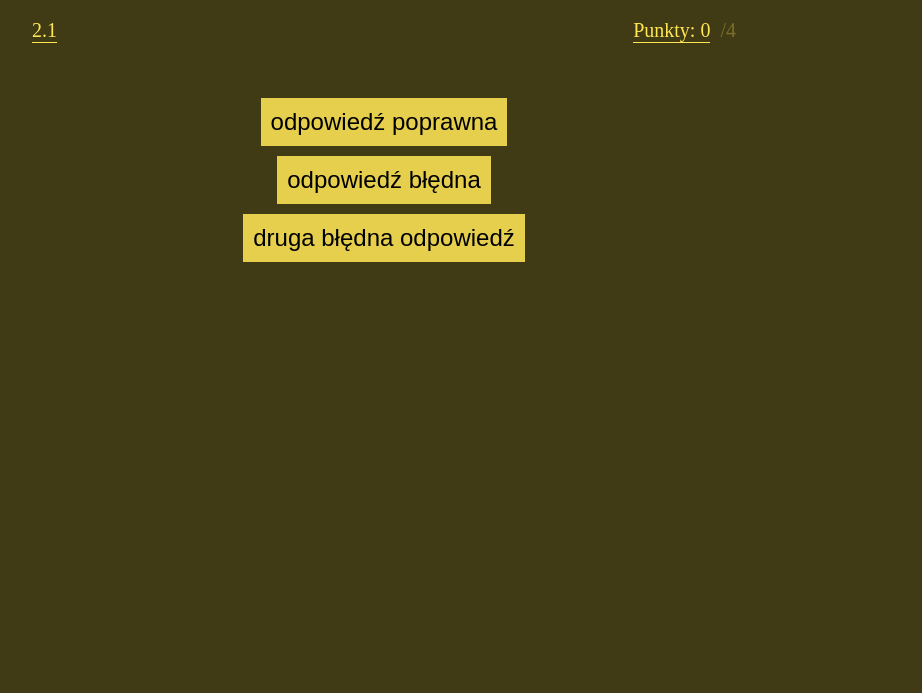
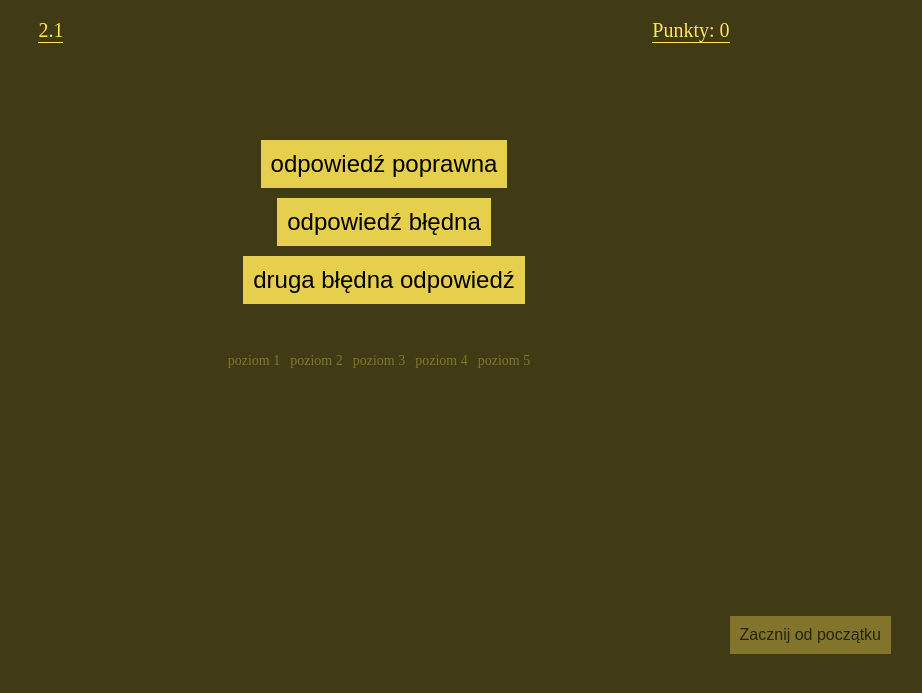
Before and after one commit to NilmergOmino/czlowiek-zolc, a plain HTML site: page index.html in a window 1280 px wide. Both pictures are taken after a click on the button "Start". Shown: the part 61-754 px from the top of the page, without its empty margins (256-1178 px from the left). Drawn offline with Linux system fonts and the light colour scheme.

Commit message:
object oriented finished

```diff
--- a/index.html
+++ b/index.html
@@ -18,17 +18,19 @@
                 <div class="points_current">
                     Punkty: <span id="points_container">0</span>
                 </div>
-                <span class="points_max" id="points_max"></span>
+                <!-- <span class="points_max" id="points_max"></span> -->
             </div>
         </div>
         <button class="btn button_play" id="button_play">Start</button>
-        <div class="questions hidden" id="questions"></div>
-        <div class="angry-man">
-
-        </div>
+        <div class="answers-container hidden" id="answers"></div>
+        <div class="lvls-container" id="lvls-container"></div>
+        <!-- <div class="restart_container"> -->
+            <button class="btn button_restart">Zacznij od początku</button>
+        <!-- </div> -->
     </main>
     <script src="js/questions.js"></script>
-    <script src="js/alerts.js"></script>
-    <script src="js/scripts.js"></script>
+    <script src="js/alert.js"></script>
+    <!-- <script src="js/scripts.js"></script> -->
+    <script src="js/game.js"></script>
 </body>
 </html>
--- /dev/null
+++ b/js/game.js
@@ -0,0 +1,126 @@
+const button_play = document.getElementById('button_play');
+const pointsContainer = document.getElementById('points_container');
+const answers = document.getElementById('answers');
+const timeContainer = document.getElementById('time');
+const lvlsContainer = document.getElementById('lvls-container');
+
+window.onload = function(){
+    Game.init();
+    button_play.addEventListener('click', function(){
+        Game.display("hide", this);
+        Game.display("show", answers);
+        Game.setQuestion();
+    })
+};
+
+const Game = {
+    init: function(){
+        Game.lvl = 1;
+        Game.questionNumber = 0;
+        Game.points = 0;
+        Game.time = 50;
+        Game.timeDrop = true;
+        pointsContainer.innerHTML = Game.points;
+        Game.questionsArr = Questions["lvl"+Game.lvl];
+        Game.lvlsFinished();
+    },
+    nextLevel: function(){
+        Game.questionNumber = 0;
+        Game.points = 0;
+        Game.timeDrop = true;
+        pointsContainer.innerHTML = Game.points;
+        Game.questionsArr = Questions["lvl"+Game.lvl];
+        Game.setQuestion();
+    },
+    display: function(action, el){
+        (action == "hide")? el.classList.add("hidden") : el.classList.remove("hidden");
+    },
+    setQuestion: function(){
+        if(Game.questionNumber < Game.questionsArr.length){
+            answers.innerHTML = '';
+            Game.questionsArr[Game.questionNumber].forEach((el)=>{
+                let button = document.createElement('button');
+                button.classList.add('btn', 'answer');
+                button.innerHTML = el;
+                button.addEventListener('click', Game.checkAnswer);
+                let randomPlace = Math.round(Math.random());
+                if(randomPlace && answers.firstElementChild) answers.insertBefore(button, answers.firstElementChild);
+                else answers.appendChild(button);
+            })
+            Game.time = 50;
+            Game.timeDrop = true;
+            Game.timeCounting();
+        }
+        else Game.endGame();
+    },
+    checkAnswer: function(e){
+        Game.timeDrop = false;
+        let answer = e.target.innerHTML;
+        if(answer == Game.questionsArr[Game.questionNumber][0]){
+            Game.questionNumber++;
+            Game.points++;
+            e.target.classList.add('answer_correct');
+            pointsContainer.innerHTML = Game.points;
+            window.setTimeout(Game.setQuestion, 1000);
+        }
+        else{
+            e.target.classList.add('answer_wrong');
+            window.setTimeout(Game.endGame, 1000);
+        }
+        document.querySelectorAll('.answer').forEach(el=>{
+            el.removeEventListener('click', Game.checkAnswer);
+        })
+    },
+    endGame: function(){
+        Game.timeDrop = false;
+        if(Game.questionNumber == Game.questionsArr.length){
+            if(Game.lvl == Questions.lvls){
+                answers.innerHTML = '<p class="endgame endgame_win">Przeszedłeś wszystkie rundy. Gratulacje!</p>';
+            }
+            else{
+                answers.innerHTML = '<p class="endgame endgame_win">Przeszedłeś '+Game.lvl+' poziom!</p>';
+                let buttonNextRound = document.createElement('button');
+                buttonNextRound.classList.add('btn');
+                buttonNextRound.innerHTML = 'Poziom '+(Game.lvl+1);
+                answers.appendChild(buttonNextRound);
+                buttonNextRound.addEventListener('click', Game.nextLevel);
+            }
+            Game.lvl++;
+            Game.lvlsFinished();
+        }
+        else{
+            if(Game.time == 0){
+                answers.innerHTML = '<p class="endgame endgame_loose">Skończył Ci się czas, musisz odpowiadać szybciej!</p>';
+            }
+            else{
+                answers.innerHTML = '<p class="endgame endgame_loose">Zła odpowiedź!</p>';
+            }
+            let buttonNextRound = document.createElement('button');
+            buttonNextRound.classList.add('btn');
+            buttonNextRound.innerHTML = 'powtórz poziom '+Game.lvl;
+            answers.appendChild(buttonNextRound);
+            buttonNextRound.addEventListener('click', Game.nextLevel);
+        }
+    },
+    lvlsFinished: function(){
+        let fragment = document.createDocumentFragment();
+        for(let i = 1; i<= Questions.lvls; i++){
+            let span = document.createElement('span');
+            span.innerHTML = "poziom "+i;
+            (Game.lvl > i)? span.classList.add('lvl', 'lvl_finished') : span.classList.add('lvl');
+            fragment.appendChild(span);
+        }
+        lvlsContainer.innerHTML = '';
+        lvlsContainer.appendChild(fragment);
+    },
+    timeCounting: function(){
+        if(Game.timeDrop && Game.time > 0){
+            Game.time -= 1;
+            timeContainer.innerHTML = ((Game.time/10)%1 == 0)?(Game.time/10)+".0" : Game.time/10;
+            setTimeout(Game.timeCounting, 100);
+        }
+        else if(Game.time <= 0){
+            Game.endGame();
+        }
+    }
+}
--- a/js/questions.js
+++ b/js/questions.js
@@ -1,5 +1,23 @@
-const questionsLvl1 = [["odpowiedź poprawna", "odpowiedź błędna", "druga błędna odpowiedź"],
-                        ["odpowiedź 2", "odpowiedź błędna2", "druga błędna odpowiedź2"],
-                        ["odpowiedź poprawna3", "odpowiedź błędna3", "druga błędna odpowiedź3"],
-                        ["odpowiedź poprawna4", "odpowiedź błędna4", "druga błędna odpowiedź4"]];
-let currentLvl = 1;
+const Questions = {
+    lvls: 5,
+    lvl1: [["odpowiedź poprawna", "odpowiedź błędna", "druga błędna odpowiedź"],
+            ["odpowiedź 2", "odpowiedź błędna2", "druga błędna odpowiedź2"],
+            ["odpowiedź poprawna3", "odpowiedź błędna3", "druga błędna odpowiedź3"],
+            ["odpowiedź poprawna4", "odpowiedź błędna4", "druga błędna odpowiedź4"]],
+    lvl2: [["odpowiedź poprawna", "odpowiedź błędna", "druga błędna odpowiedź"],
+            ["odpowiedź 2", "odpowiedź błędna2", "druga błędna odpowiedź2"],
+            ["odpowiedź poprawna3", "odpowiedź błędna3", "druga błędna odpowiedź3"],
+            ["odpowiedź poprawna4", "odpowiedź błędna4", "druga błędna odpowiedź4"]],
+    lvl3: [["odpowiedź poprawna", "odpowiedź błędna", "druga błędna odpowiedź"],
+            ["odpowiedź 2", "odpowiedź błędna2"],
+            ["odpowiedź poprawna3", "druga błędna odpowiedź3"],
+            ["odpowiedź poprawna4", "odpowiedź błędna4", "druga błędna odpowiedź4"]],
+    lvl4: [["odpowiedź poprawna", "odpowiedź błędna", "druga błędna odpowiedź"],
+            ["odpowiedź 2", "odpowiedź błędna2", "druga błędna odpowiedź2", "aaaaaaaaaaaa"],
+            ["odpowiedź poprawna3", "odpowiedź błędna3", "druga błędna odpowiedź3"],
+            ["odpowiedź poprawna4", "odpowiedź błędna4", "druga błędna odpowiedź4"]],
+    lvl5: [["odpowiedź poprawna", "odpowiedź błędna", "druga błędna odpowiedź"],
+            ["odpowiedź 2", "odpowiedź błędna2", "druga błędna odpowiedź2"],
+            ["odpowiedź poprawna3", "odpowiedź błędna3", "druga błędna odpowiedź3"],
+            ["odpowiedź poprawna4", "odpowiedź błędna4", "druga błędna odpowiedź4"]]
+}
--- a/js/scripts.js
+++ b/js/scripts.js
@@ -9,84 +9,84 @@ function setQuestionsList(){
     }
 }
 
-const button_play = document.getElementById('button_play');
-const pointsContainer = document.getElementById('points_container');
-document.getElementById('points_max').innerHTML = "/"+questionsArr.length;
+// const button_play = document.getElementById('button_play');
+// const pointsContainer = document.getElementById('points_container');
+// document.getElementById('points_max').innerHTML = "/"+questionsArr.length;
 
-button_play.addEventListener('click', function(){
-    display("hide", this);
-    startGame();
-})
-function display(action, el){
-    (action == "hide")? el.classList.add("hidden") : el.classList.remove("hidden");
-}
+// button_play.addEventListener('click', function(){
+//     display("hide", this);
+//     startGame();
+// })
+// function display(action, el){
+//     (action == "hide")? el.classList.add("hidden") : el.classList.remove("hidden");
+// }
 
 function startGame(){
-    const questions = document.getElementById('questions');
-    let questionNumber = 0;
-    let points = 0;
-    pointsContainer.innerHTML = points;
-    display("show", questions);
-    let time = 50;
-    let timeDrop = true;
-    const timeContainer = document.getElementById('time');
-    setQuestion();
+    // const questions = document.getElementById('questions');
+    // let questionNumber = 0;
+    // let points = 0;
+    // pointsContainer.innerHTML = points;
+    // display("show", questions);
+    // let time = 50;
+    // let timeDrop = true;
+    // const timeContainer = document.getElementById('time');
+    // setQuestion();
 
     function setQuestion(){
-        if(questionNumber < questionsArr.length){
-            questions.innerHTML = '';
-            questionsArr[questionNumber].forEach((el)=>{
-                let button = document.createElement('button');
-                button.classList.add('btn', 'answer');
-                button.innerHTML = el;
-                button.addEventListener('click', checkAnswer);
-                let randomPlace = Math.round(Math.random());
-                if(randomPlace && questions.firstElementChild) questions.insertBefore(button, questions.firstElementChild);
-                else questions.appendChild(button);
-            })
-            time = 50;
-            timeDrop = true;
-            timeCounting();
-        }
-        else endGame();
+        // if(questionNumber < questionsArr.length){
+        //     questions.innerHTML = '';
+        //     questionsArr[questionNumber].forEach((el)=>{
+        //         let button = document.createElement('button');
+        //         button.classList.add('btn', 'answer');
+        //         button.innerHTML = el;
+        //         button.addEventListener('click', checkAnswer);
+        //         let randomPlace = Math.round(Math.random());
+        //         if(randomPlace && questions.firstElementChild) questions.insertBefore(button, questions.firstElementChild);
+        //         else questions.appendChild(button);
+        //     })
+        //     time = 50;
+        //     timeDrop = true;
+        //     timeCounting();
+        // }
+        // else endGame();
     }
 
     function checkAnswer(e){
-        timeDrop = false;
-        let answer = e.target.innerHTML;
-        if(answer == questionsArr[questionNumber][0]){
-            questionNumber++;
-            points++;
-            e.target.classList.add('answer_correct');
-            pointsContainer.innerHTML = points;
-            window.setTimeout(setQuestion, 1000);
-        }
-        else{
-            e.target.classList.add('answer_wrong');
-            window.setTimeout(endGame, 1000);
-        }
-        document.querySelectorAll('.answer').forEach(el=>{
-            el.removeEventListener('click', checkAnswer);
-        })
+        // timeDrop = false;
+        // let answer = e.target.innerHTML;
+        // if(answer == questionsArr[questionNumber][0]){
+        //     questionNumber++;
+        //     points++;
+        //     e.target.classList.add('answer_correct');
+        //     pointsContainer.innerHTML = points;
+        //     window.setTimeout(setQuestion, 1000);
+        // }
+        // else{
+        //     e.target.classList.add('answer_wrong');
+        //     window.setTimeout(endGame, 1000);
+        // }
+        // document.querySelectorAll('.answer').forEach(el=>{
+        //     el.removeEventListener('click', checkAnswer);
+        // })
     }
 
     function endGame(){
-        timeDrop = false;
-        if(questionNumber == questionsArr.length){
-            questions.innerHTML = '<p class="endgame endgame_win">Wygrałeś!</p>';
-        }
-        else{
-            questions.innerHTML = '<p class="endgame endgame_loose">Przegrałeś! Koniec gry!</p>';
-        }
+        // timeDrop = false;
+        // if(questionNumber == questionsArr.length){
+        //     questions.innerHTML = '<p class="endgame endgame_win">Wygrałeś!</p>';
+        // }
+        // else{
+        //     questions.innerHTML = '<p class="endgame endgame_loose">Przegrałeś! Koniec gry!</p>';
+        // }
     }
     function timeCounting(){
-        if(timeDrop && time > 0){
-            time -= 1;
-            timeContainer.innerHTML = ((time/10)%1 == 0)?(time/10)+".0" : time/10;
-            setTimeout(timeCounting, 100);
-        }
-        else if(time <= 0){
-            endGame();
-        }
+        // if(timeDrop && time > 0){
+        //     time -= 1;
+        //     timeContainer.innerHTML = ((time/10)%1 == 0)?(time/10)+".0" : time/10;
+        //     setTimeout(timeCounting, 100);
+        // }
+        // else if(time <= 0){
+        //     endGame();
+        // }
     }
 }
--- a/scss/style.scss
+++ b/scss/style.scss
@@ -15,9 +15,11 @@ body{
 }
 .main{
     display: flex;
-    justify-content: center;
+    justify-content: space-between;
     align-items: center;
     flex-wrap: wrap;
+    flex-direction: column;
+    min-height: 350px;
 }
 .btn{
     background-color: $color-m2;
@@ -33,7 +35,7 @@ body{
         outline: none;
     }
 }
-.questions{
+.answers-container{
     width: 400px;
     display: flex;
     flex-wrap: wrap;
@@ -79,3 +81,21 @@ body{
 .hidden{
     display: none;
 }
+.lvl{
+    color: $color-m2;
+    opacity: 0.4;
+    font-size: 14px;
+    align-self: flex-end;
+    display: inline-block;
+    margin-right: 10px;
+    &_finished{
+        opacity: 1;
+    }
+}
+.button_restart{
+    position: absolute;
+    bottom: 10%;
+    right: 10%;
+    opacity: 0.4;
+    font-size: 16px;
+}
```
Also changed, not shown: css/style.css, 1 other file.
